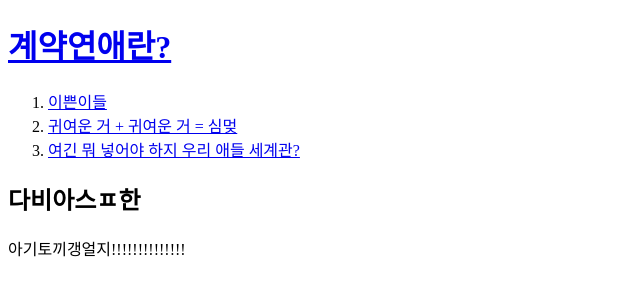
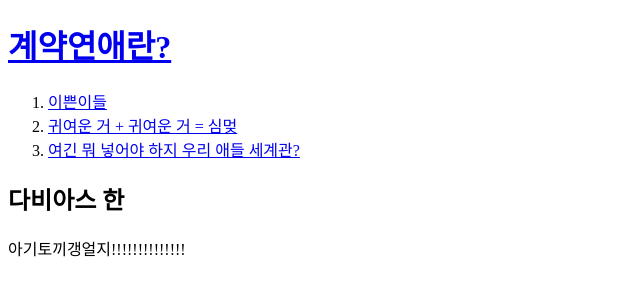
Before and after one commit to KHY-dev/ContractRelationships, a plain HTML site: page 다비아스한.html in a window 1280 px wide. Shown: the full height of the page, 0-640 px from the left. Drawn offline with Linux system fonts and the light colour scheme.

Commit message:
Add files via upload

```diff
--- a/다비아스한.html
+++ b/다비아스한.html
@@ -12,7 +12,7 @@
     <li><a href="2.html">귀여운 거 + 귀여운 거 = 심멎</a></li>
     <li><a href="3.html">여긴 뭐 넣어야 하지 우리 애들 세계관?</a></li>
   </ol>
-  <h2>다비아스ㅍ한</h2>
+  <h2>다비아스 한</h2>
   <p>
     아기토끼갱얼지!!!!!!!!!!!!!!
   </p>
```
